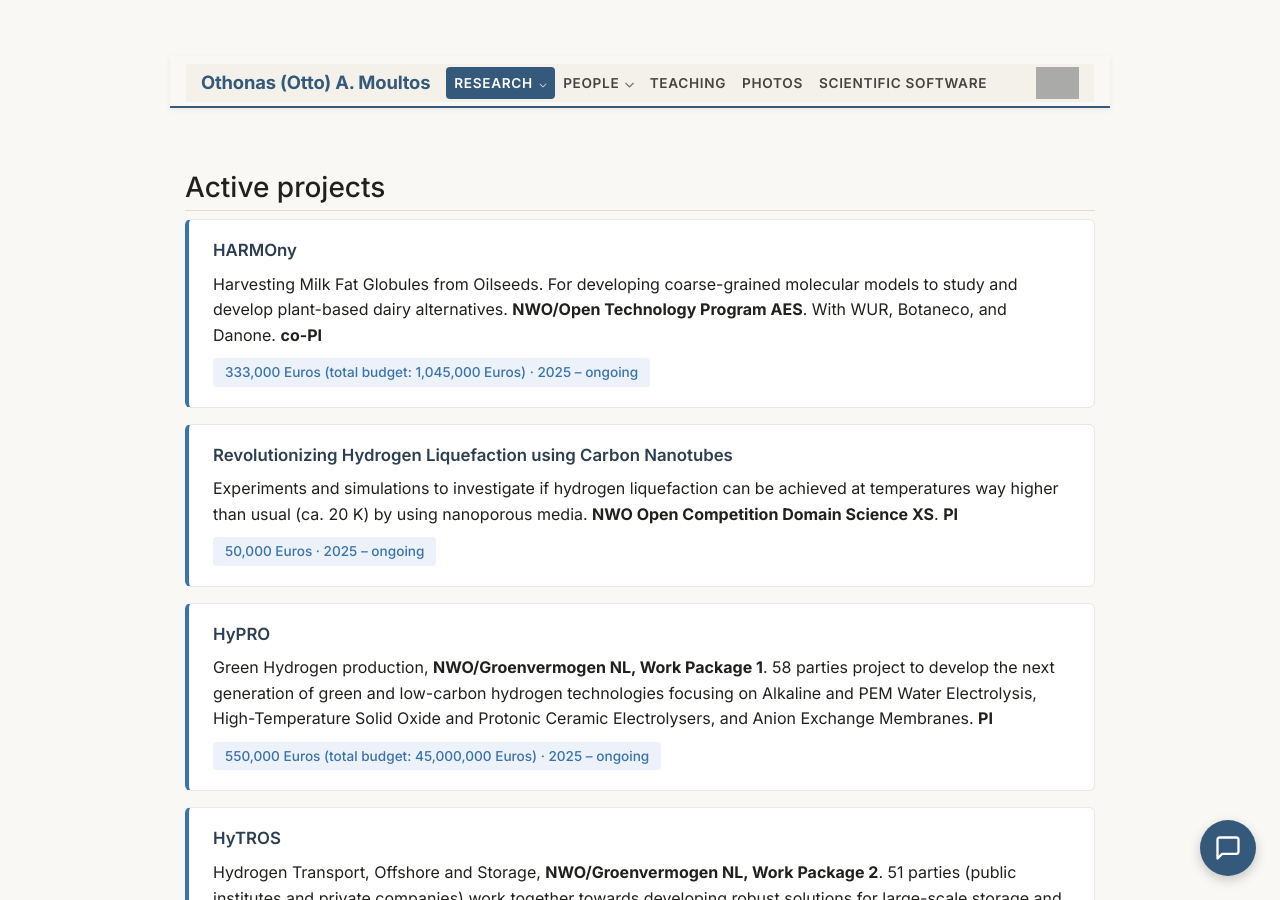
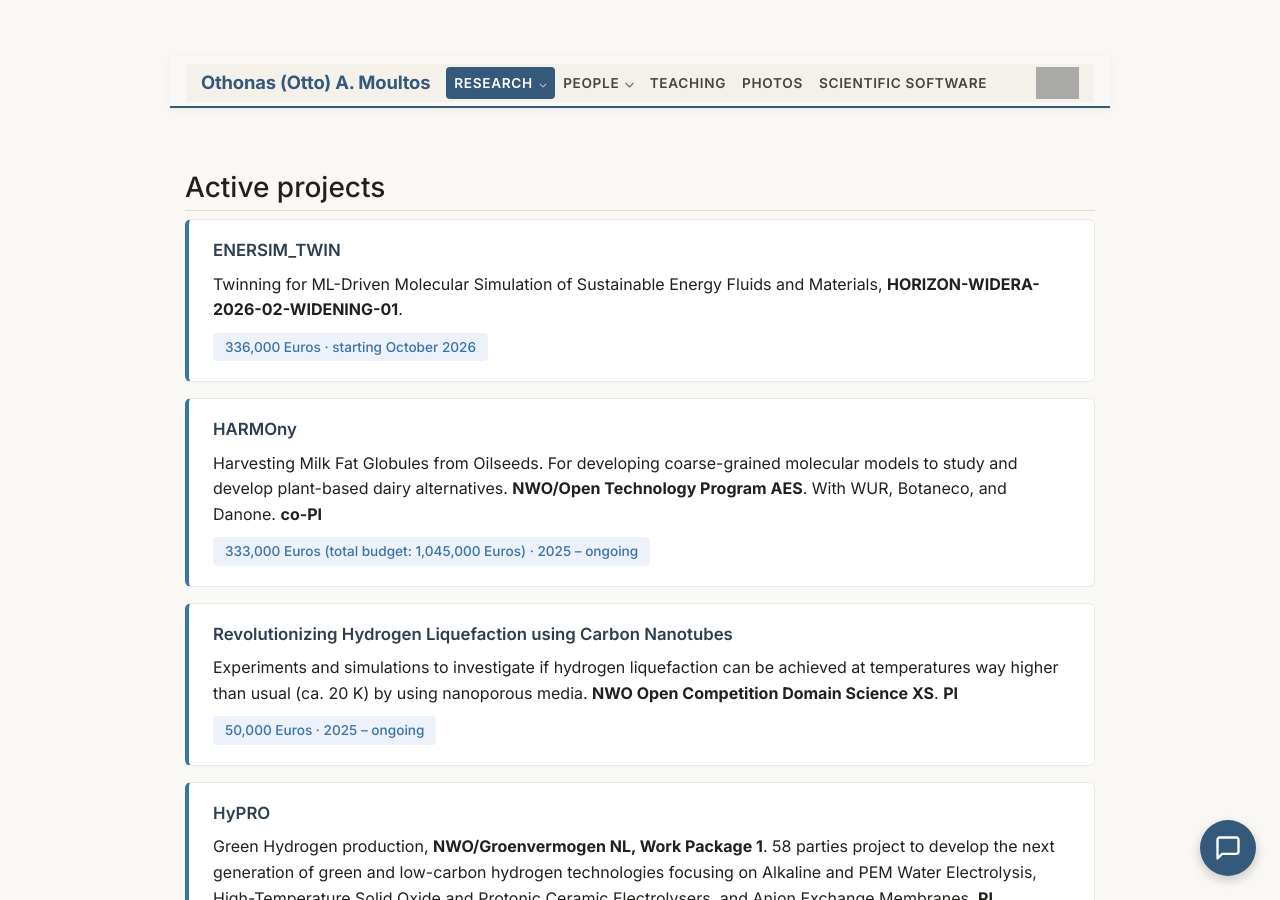
Before and after one commit to omoultosEthTuDelft/web, a Jekyll site: the page built from projects/index.md, in a window 1280 px wide and 900 px high. Built offline with Jekyll 4.4.1, drawn with Linux system fonts in a browser that asks for light colours.

Commit message:
Add ENERSIM_TWIN project (Horizon Europe Twinning, from Oct 2026)
Co-Authored-By: Claude Fable 5 <noreply@anthropic.com>

```diff
--- a/projects/index.md
+++ b/projects/index.md
@@ -44,6 +44,12 @@ title: "Research projects"
 <section>
 <br/>
 <h3>Active projects</h3>
+
+<div class="project-card">
+  <h4>ENERSIM_TWIN</h4>
+  <p>Twinning for ML-Driven Molecular Simulation of Sustainable Energy Fluids and Materials, <strong>HORIZON-WIDERA-2026-02-WIDENING-01</strong>.</p>
+  <span class="funding">336,000 Euros &middot; starting October 2026</span>
+</div>
 
 <div class="project-card">
   <h4>HARMOny</h4>
```
